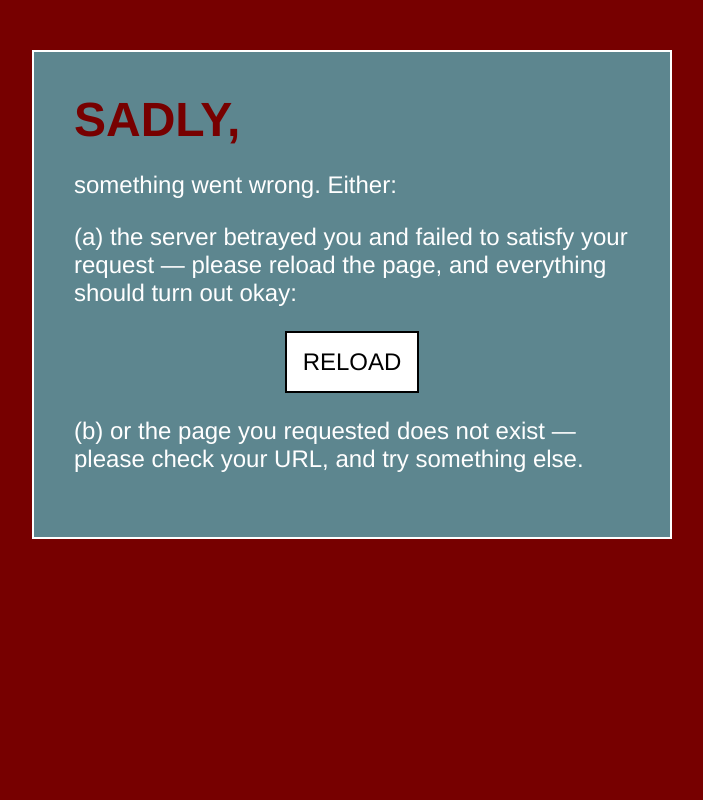
After one commit to davidtheclark/gentlereader, a Django app: template templates/500.html in a window 1280 px wide. The commit adds this page. Shown: the whole page, without its empty margins (288-991 px from the left). Run offline with Django 3.2, Linux system fonts and the light colour scheme; the template is opened without the code that fills it, so the values that code supplies are empty.

Commit message:
Added 500 error page; slightly adjusted ajax error style.

```diff
--- /dev/null
+++ b/templates/500.html
@@ -0,0 +1,66 @@
+<!DOCTYPE>
+<html>
+	<head>
+		<style>
+			#error-container {
+			  background-color: #700;
+			  height: 100%;
+			  left: 0;
+			  position: absolute;
+			  top: 0;
+			  width: 100%;
+			}
+			#error-message {
+			  background-color: #5d868f;
+			  border: 2px solid white;
+			  color: white;
+			  font-family: Helvetica,Arial,sans-serif;
+			  font-size: 1.5em;
+			  padding: 40px;
+			  position: absolute;
+			  top: 50px;
+			  left: 25%;
+			  right: 25%;
+			}
+			#error-message p {
+			  margin-bottom: 1em;
+			}
+			#error-heading {
+			  color: #700;
+			  font-size: 2em;
+			  font-weight: bold;
+			  text-transform: uppercase;
+			}
+			#error-reload {
+			  background: white;
+			  border: 2px solid black;
+			  color: black;
+			  margin: 0 auto 1em auto;
+			  padding: 15px;
+			  text-align: center;
+			  text-transform: uppercase;
+			  width: 100px;
+			}
+			#error-reload:hover {
+		  	  background: #900;
+		      border: 2px solid white;
+		      color: white;
+		      cursor: pointer;
+		    }
+		</style>
+	</head>
+	<body>
+		<div id="error-container">
+			<div id="error-message">
+				<span id="error-heading">Sadly,</span>
+				<p>something went wrong. Either:</p>
+				<p>(a) the server betrayed you and failed to satisfy your request &mdash; please reload the page, and everything should turn out okay:</p>
+				<div id="error-reload">reload</div>
+				<p>(b) or the page you requested does not exist &mdash; please check your URL, and try something else.</p>
+			</div>
+		</div>
+		<script>
+			document.getElementById("error-reload").onclick = function() { location.reload(forceGet=true); };
+		</script>
+	</body>
+</html>
```
Also changed, not shown: static/anthologist/stylesheets/less/imports/base.less (+4 -4 lines), static/anthologist/stylesheets/css/announcement-main.css, static/anthologist/stylesheets/css/browse-announcement-main.css, static/anthologist/stylesheets/css/browse-highlights-main.css, static/anthologist/stylesheets/css/browse-main.css, static/anthologist/stylesheets/css/browse-selection-main.css, static/anthologist/stylesheets/css/browse-timeline-main.css, static/anthologist/stylesheets/css/contribute-main.css, static/anthologist/stylesheets/css/highlights-main.css, static/anthologist/stylesheets/css/home-main.css, static/anthologist/stylesheets/css/resource-main.css, static/anthologist/stylesheets/css/selection-main.css, static/anthologist/stylesheets/css/tag-main.css.
